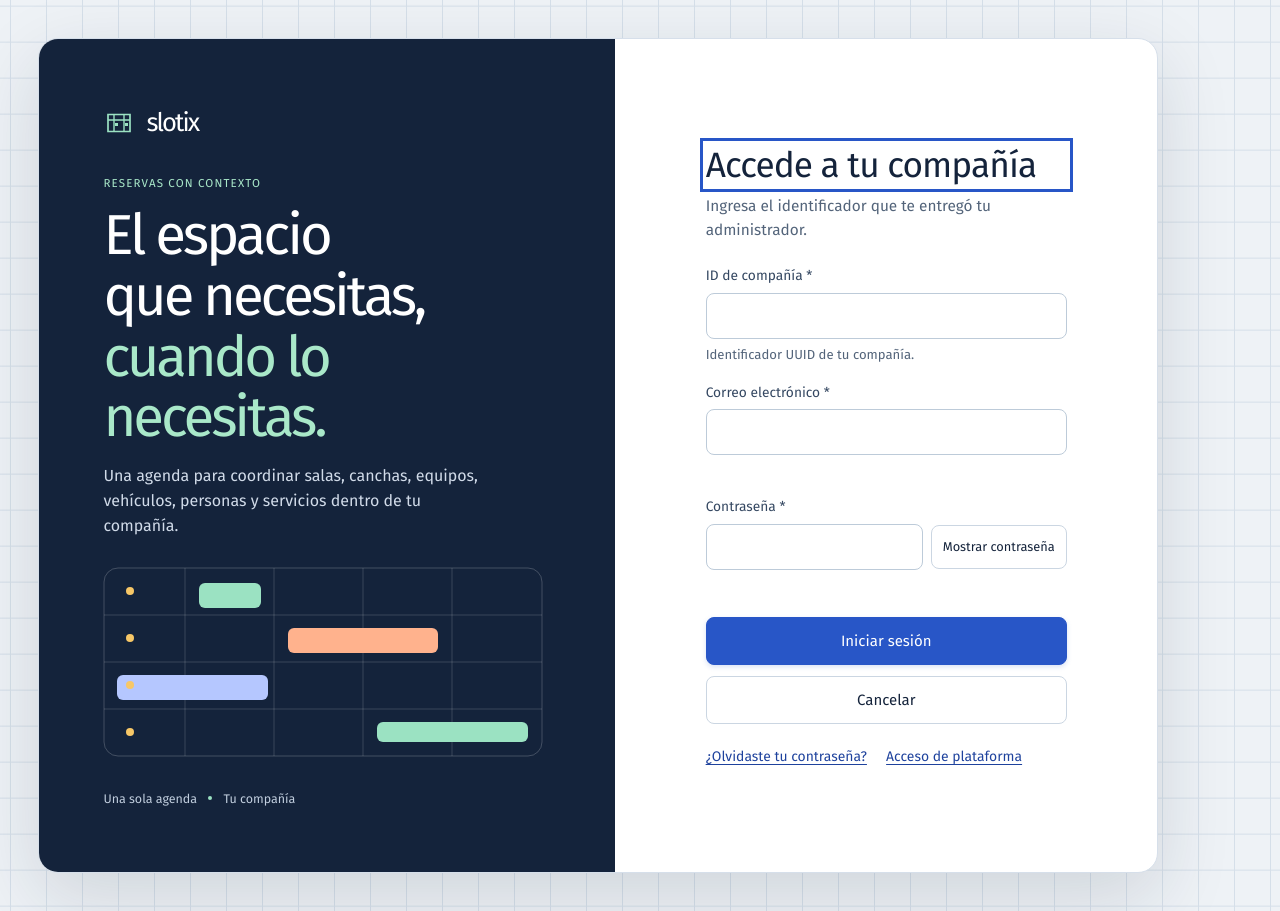
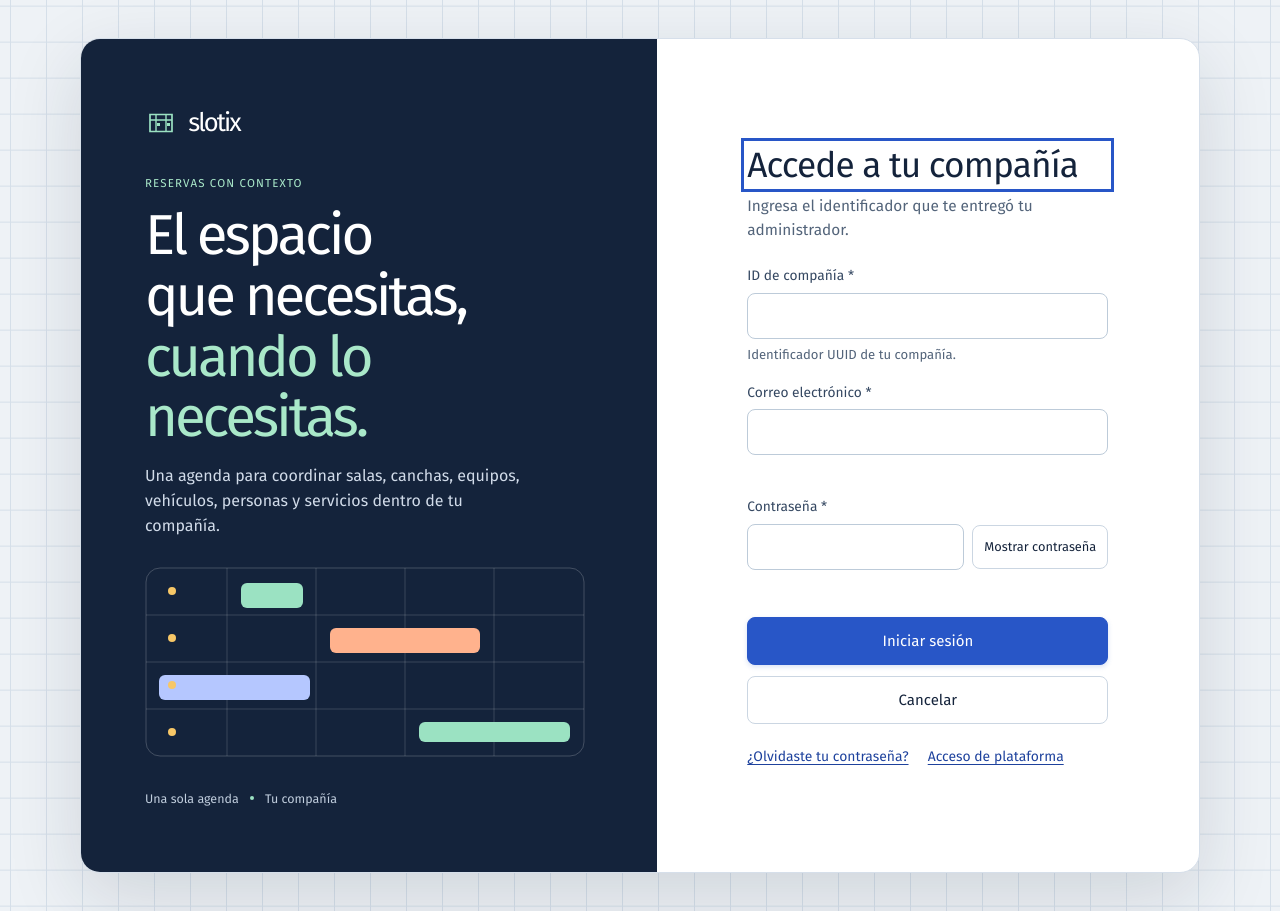
Before and after one commit to mpcaldasa/slotix-web, an Angular app: page /login in a window 1280 px wide. Built offline with nearby package versions, Linux system fonts and the light colour scheme.

Commit message:
fix: center sign-in panel in viewport

```diff
--- a/src/styles.css
+++ b/src/styles.css
@@ -920,6 +920,12 @@ pre {
   background-size: 36px 36px;
 }
 
+.public-main > app-auth-page {
+  display: flex;
+  width: 100%;
+  justify-content: center;
+}
+
 .auth-layout {
   display: grid;
   width: min(1120px, 100%);
```
Also changed, not shown: 1 other file (tests, documents, lock files or other folders).
